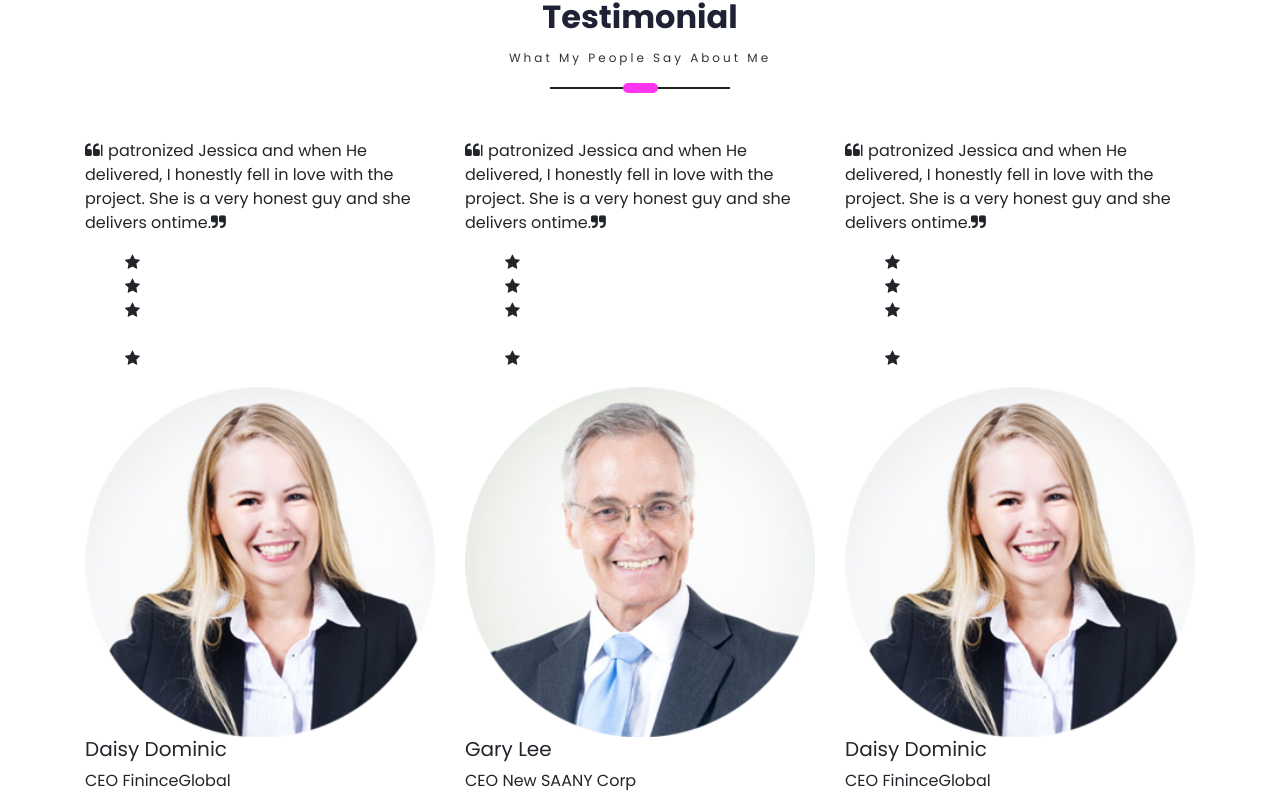
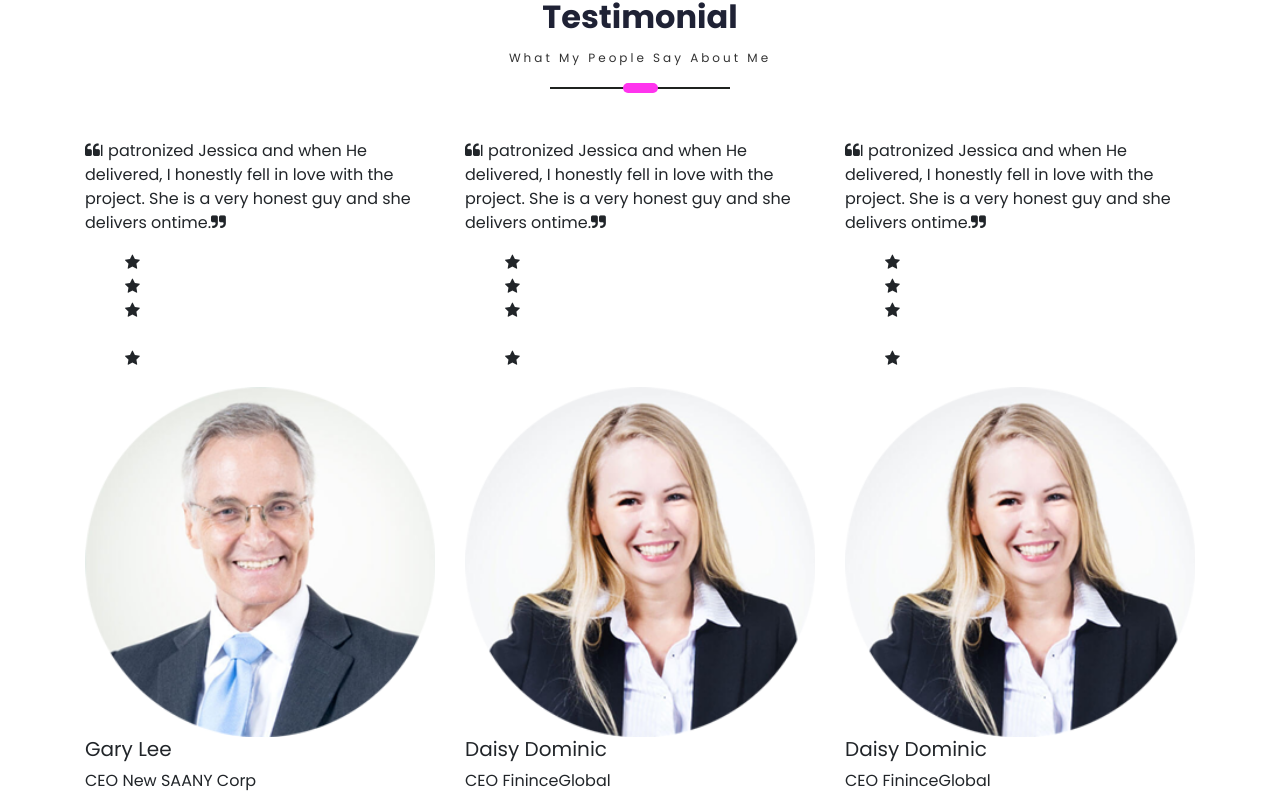
Before and after one commit to ellijs/Jessica-Lee, a React (Create React App) app in the folder jessica-lee/: page / in a window 1280 px wide. Shown: the part 2123-2932 px from the top of the page. Built offline with nearby package versions, Linux system fonts and the light colour scheme; a web font is replaced by a local one.

Commit message:
Adding animation

```diff
--- a/jessica-lee/src/PortfolioContainer/Testimonial/Testimonial.js
+++ b/jessica-lee/src/PortfolioContainer/Testimonial/Testimonial.js
@@ -17,6 +17,7 @@ function Testimonial(props) {
   const fadeInSubscription = () =>
     ScrollService.currentScreenFadeIn.subscribe(fadeInScreenHandler);
 
+    // Adding Own-carousel Animation moving from right to left in 1 sec. {...options}
     const options = {
       loop: true,
       margin: 0,
@@ -48,7 +49,7 @@ function Testimonial(props) {
       <section className='testimonial-section' id={props.id || ""}>
         <div className='container'>
           <div className='row'>
-            <OwlCarousel className='owl-carousel' id='testimonial-carousel'>
+            <OwlCarousel className='owl-carousel' id='testimonial-carousel' {...options} >
 
               <div className='col-lg-12'>
                 <div className='testi-item'>
```
